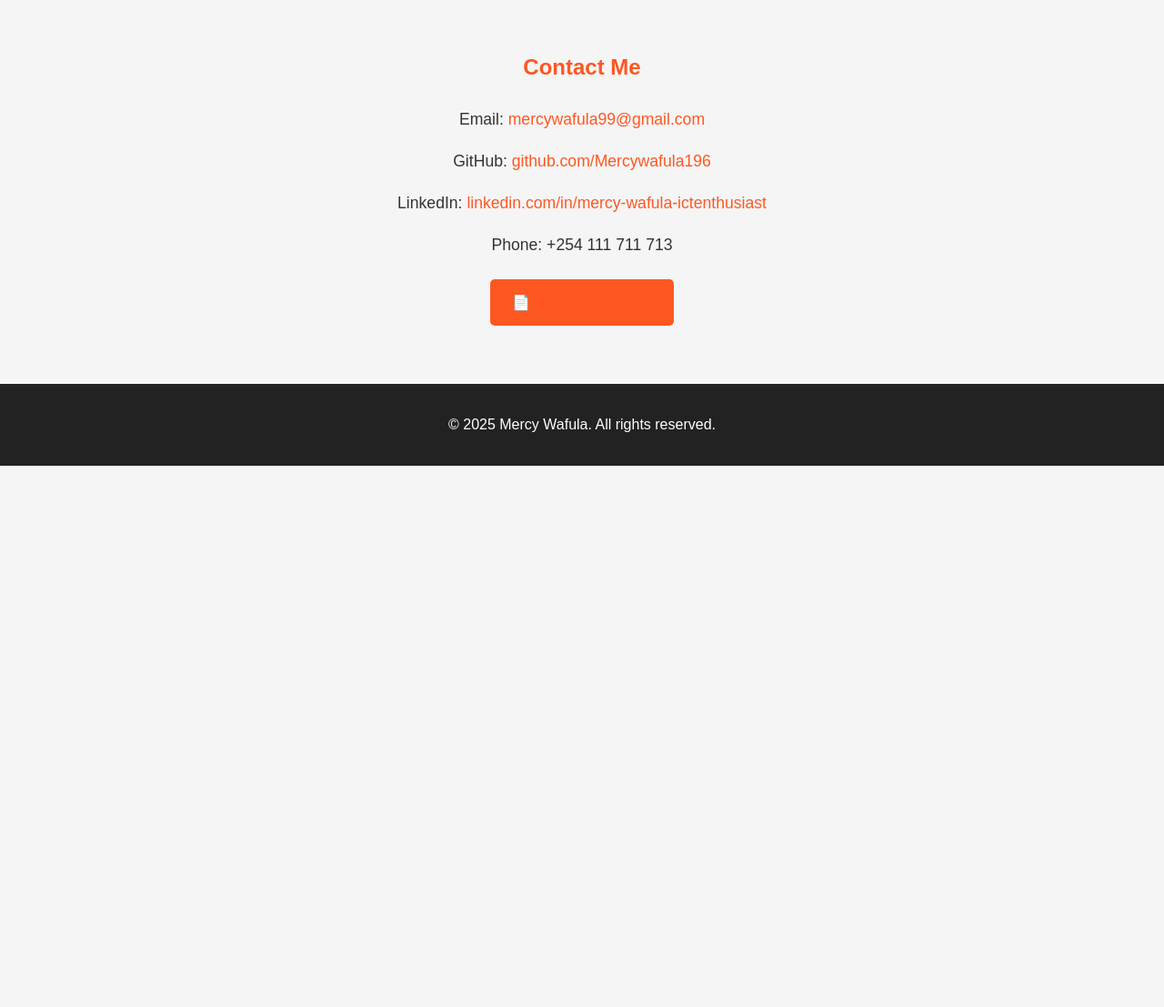
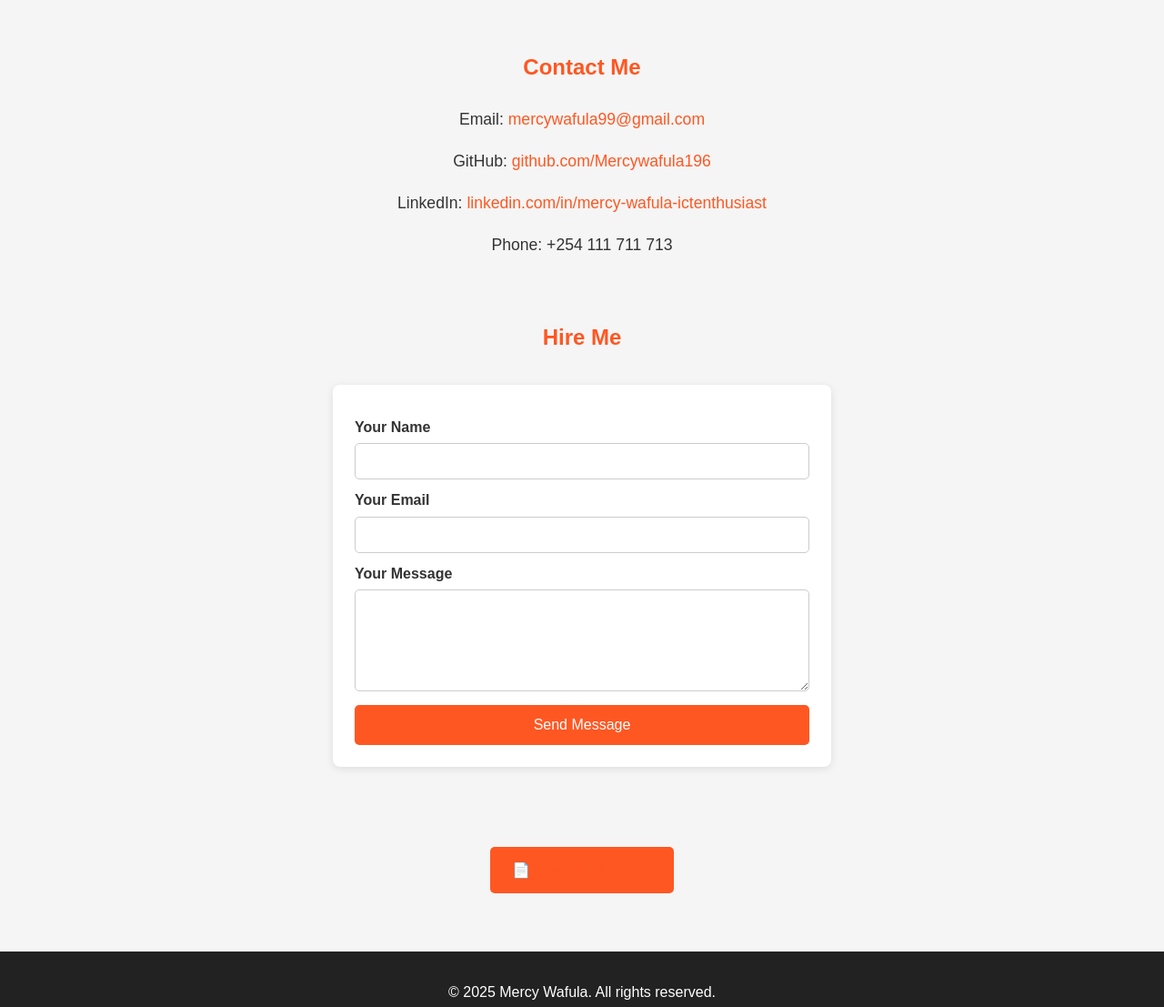
Before and after one commit to Mercywafula196/Portfolio, a plain HTML site: page index.html in a window 1280 px wide. Shown: the part 2861-3968 px from the top of the page at 91% size. Before the commit the page ends 3373 px from the top, so only its background shows below. Drawn offline with Linux system fonts and the light colour scheme.

Commit message:
Add files via upload

```diff
--- a/index.html
+++ b/index.html
@@ -117,6 +117,23 @@
     <p>GitHub: <a href="https://github.com/Mercywafula196" target="_blank">github.com/Mercywafula196</a></p>
     <p>LinkedIn: <a href="https://www.linkedin.com/in/mercy-wafula-ictenthusiast" target="_blank">linkedin.com/in/mercy-wafula-ictenthusiast</a></p>
     <p>Phone: +254 111 711 713</p>
+<!-- HIRE ME FORM -->
+<section id="hire">
+  <h2>Hire Me</h2>
+  <form action="https://formspree.io/f/mldlbybk" method="POST">
+    <label>Your Name</label>
+    <input type="text" name="name" required>
+
+    <label>Your Email</label>
+    <input type="email" name="email" required>
+
+    <label>Your Message</label>
+    <textarea name="message" rows="5" required></textarea>
+
+    <button type="submit">Send Message</button>
+  </form>
+</section>
+
 
     <!-- Download CV Button -->
     <div class="cv-button-container">
--- a/style.css
+++ b/style.css
@@ -156,3 +156,42 @@ footer {
     columns: 1;
   }
 }
+/* HIRE ME FORM */
+form {
+  max-width: 500px;
+  margin: 2rem auto;
+  background: #fff;
+  padding: 1.5rem;
+  border-radius: 8px;
+  box-shadow: 0 2px 8px rgba(0,0,0,0.1);
+  display: flex;
+  flex-direction: column;
+}
+
+form label {
+  margin-top: 10px;
+  font-weight: bold;
+}
+
+form input, form textarea {
+  padding: 10px;
+  margin-top: 5px;
+  border: 1px solid #ccc;
+  border-radius: 5px;
+  font-size: 1rem;
+}
+
+form button {
+  margin-top: 15px;
+  padding: 0.8rem;
+  background: #ff5722;
+  color: #fff;
+  border: none;
+  font-size: 1rem;
+  border-radius: 5px;
+  cursor: pointer;
+}
+
+form button:hover {
+  background: #e64a19;
+}
```
